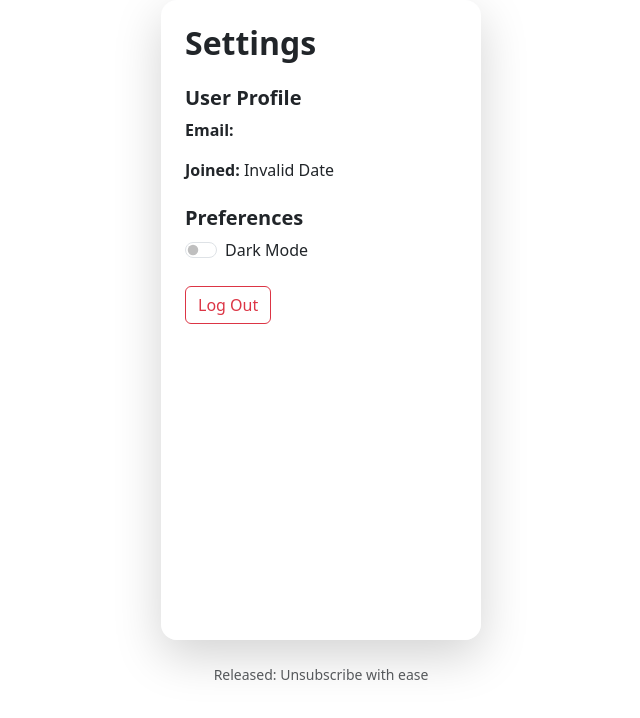
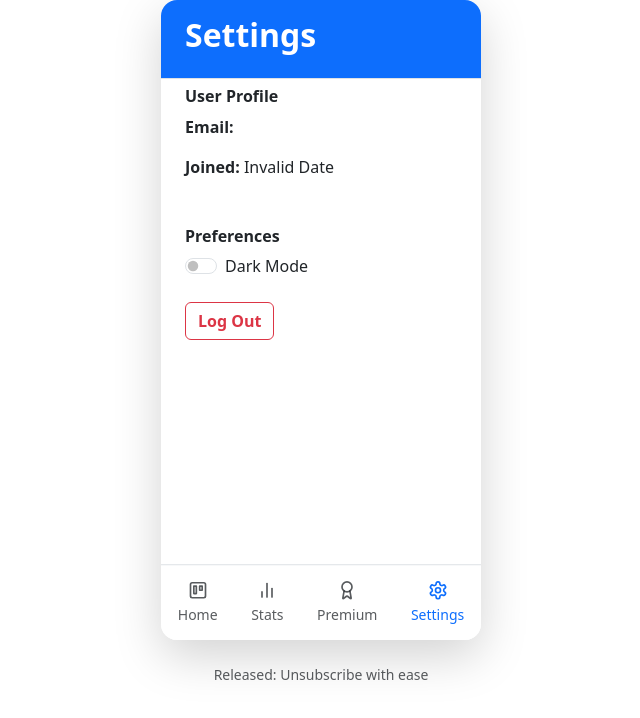
Before and after one commit to jssem001/released_app, a React (Create React App) app in the folder released-app/: page /settings in a window 1280 px wide. Shown: the top 718 px of the page, without its empty margins (319-959 px from the left). Built offline with nearby package versions, Linux system fonts and the light colour scheme.

Commit message:
settings adjusted

```diff
--- a/released-app/src/pages/Dashboard.jsx
+++ b/released-app/src/pages/Dashboard.jsx
@@ -81,7 +81,7 @@ export default function Dashboard() {
 return (
   <div className="d-flex flex-column vh-100 bg-white">
     {/* Header */}
-    <div className="p-2 bg-primary text-white flex-shrink-0">
+    <div className="px-2 py-2 bg-primary text-white flex-shrink-0">
       {/* <h1 className="fs-4 fw-bold mb-2">Released</h1> */}
       <div className="d-flex justify-content-between align-items-center px-2">
         <div>
@@ -134,21 +134,21 @@ return (
     style={{ zIndex: 1030 }}
   >
     <div className="d-flex justify-content-around py-2">
-      <button className="btn btn-link d-flex flex-column align-items-center text-primary">
+      <button className="btn d-flex flex-column align-items-center text-primary">
         <Trello size={20} />
         <span className="small mt-1">Home</span>
       </button>
-      <button className="btn btn-link d-flex flex-column align-items-center text-muted">
+      <button className="btn d-flex flex-column align-items-center text-muted">
         <BarChart2 size={20} />
         <span className="small mt-1">Stats</span>
       </button>
-      <button className="btn btn-link d-flex flex-column align-items-center text-muted">
+      <button className="btn d-flex flex-column align-items-center text-muted">
         <Award size={20} />
         <span className="small mt-1">Premium</span>
       </button>
       <button
         onClick={toSettings}
-        className="btn btn-link d-flex flex-column align-items-center text-muted"
+        className="btn d-flex flex-column align-items-center text-muted"
       >
         <Settings size={20} />
         <span className="small mt-1">Settings</span>
--- a/released-app/src/pages/SettingsPage.jsx
+++ b/released-app/src/pages/SettingsPage.jsx
@@ -1,11 +1,14 @@
 import React, { useEffect, useState } from 'react';
 import axios from 'axios';
+import { Mail, Trello, Settings, Award, BarChart2, ChevronRight } from 'lucide-react';
 import { useNavigate } from 'react-router-dom';
+import { useAppNavigation } from '../components/Navigation';
 
 export default function SettingsPage() {
   const navigate = useNavigate();
   const [user, setUser] = useState({ email: '', created_at: '' });
   const [darkMode, setDarkMode] = useState(false);
+  const {toSettings, toDashboard} = useAppNavigation();
 //   const [loading, setLoading] = useState(true);
 
 //   useEffect(() => {
@@ -39,17 +42,20 @@ export default function SettingsPage() {
 //   if (loading) return <div className="p-4">Loading...</div>;
 
   return (
-    <div className="h-100 p-4 bg-white">
-      <h2 className="fw-bold mb-4">Settings</h2>
 
-      <div className="mb-4">
-        <h5 className="fw-semibold">User Profile</h5>
+    <div className="vh-100 bg-white">
+      {/* header */}
+      <div className="p-2 py-3 bg-primary text-white flex-shrink-0 border-bottom border-green">
+        <h2 className="fw-bold px-3">Settings</h2>
+      </div>
+      <div className="mb-4 px-4 py-2">
+        <h2 className="fs-6 fw-semibold">User Profile</h2>
         <p><strong>Email:</strong> {user.email}</p>
         <p><strong>Joined:</strong> {new Date(user.created_at).toLocaleDateString()}</p>
       </div>
 
-      <div className="mb-4">
-        <h5 className="fw-semibold">Preferences</h5>
+      <div className="mb-4 px-4">
+        <h5 className="fs-6 fw-semibold">Preferences</h5>
         <div className="form-check form-switch">
           <input
             className="form-check-input"
@@ -65,11 +71,47 @@ export default function SettingsPage() {
         </div>
       </div>
 
-      <div>
-        <button onClick={handleLogout} className="btn btn-outline-danger">
+      <div className='px-4'>
+        <button onClick={handleLogout} className="btn btn-outline-danger fw-bold">
           Log Out
         </button>
       </div>
+      {/* figure out a fix for this...lol */}
+      <div className="py-4"></div>
+      <div className="py-4"></div>
+      <div className="py-4"></div>
+      <div className="py-4"></div>
+      <div className="py-4"></div>
+      <div className="py-4"></div>
+      {/* bottom nav */}
+      <nav
+        className="position-sticky bottom-0 start-0 end-0 border-top bg-white"
+        style={{ zIndex: 1030 }}
+      >
+        <div className="d-flex justify-content-around py-2">
+          <button
+            onClick={toDashboard}
+            className="btn d-flex flex-column align-items-center text-muted">
+            <Trello size={20} />
+            <span className="small mt-1">Home</span>
+          </button>
+          <button className="btn d-flex flex-column align-items-center text-muted">
+            <BarChart2 size={20} />
+            <span className="small mt-1">Stats</span>
+          </button>
+          <button className="btn d-flex flex-column align-items-center text-muted">
+            <Award size={20} />
+            <span className="small mt-1">Premium</span>
+          </button>
+          <button
+            onClick={toSettings}
+            className="btn d-flex flex-column align-items-center text-primary"
+          >
+            <Settings size={20} />
+            <span className="small mt-1">Settings</span>
+          </button>
+        </div>
+      </nav>
     </div>
   );
 }
```
